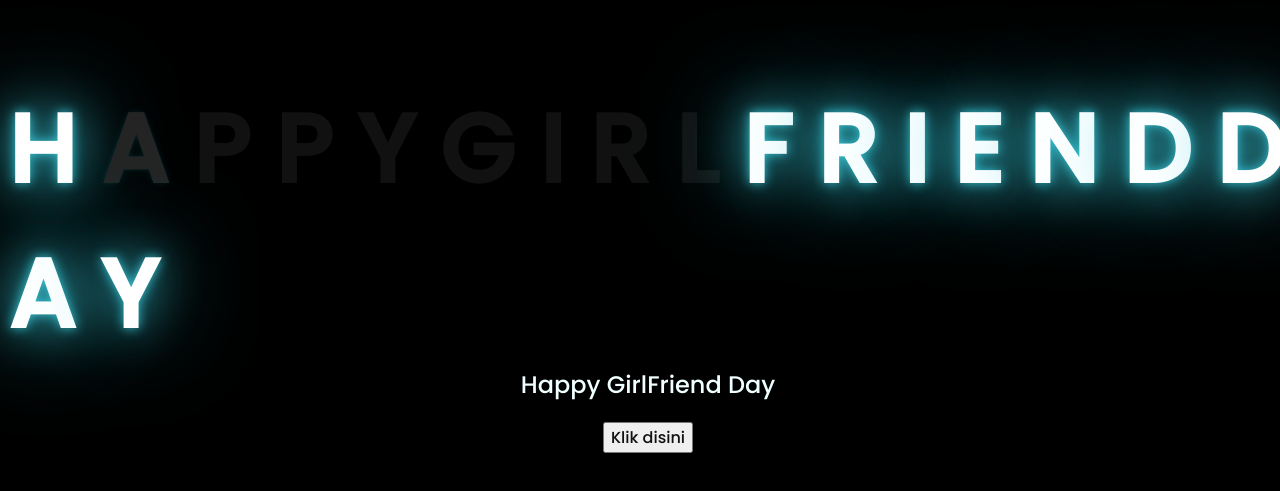
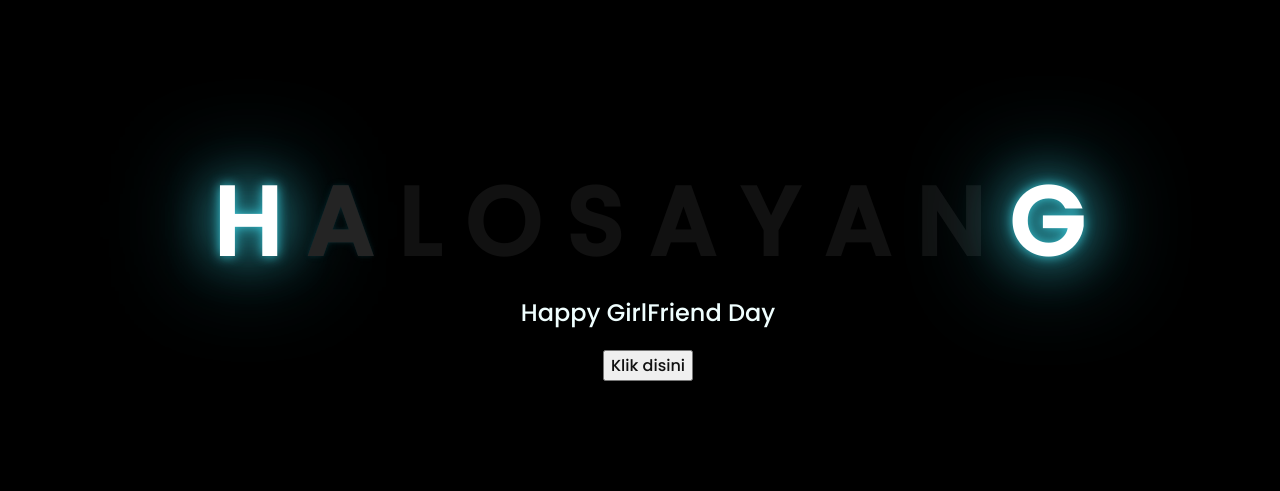
Before and after one commit to rfzhriff/apaaa-nichhh, a plain HTML site: page index.html in a window 1280 px wide. Shown: the part 143-634 px from the top of the page. Drawn offline with Linux system fonts and the light colour scheme.

Commit message:
Update baru index.html

```diff
--- a/index.html
+++ b/index.html
@@ -13,24 +13,14 @@
     <!-- silahkan menambah kata sesuai keinginan dengan <span>text...</span -->
         <span>H</span>
         <span>A</span>
-        <span>P</span>
-        <span>P</span>
-        <span>Y</span>
-
-        <span>G</span>
-        <span>I</span>
-        <span>R</span>
         <span>L</span>
-        <span>F</span>
-        <span>R</span>
-        <span>I</span>
-        <span>E</span>
-        <span>N</span>
-        <span>D</span>
-
-        <span>D</span>
+        <span>O</span>
+        <span>S</span>
         <span>A</span>
         <span>Y</span>
+        <span>A</span>
+        <span>N</span>
+        <span>G</span>
     </div>
     <div class="description">
         <span>Happy GirlFriend Day</span>
```
